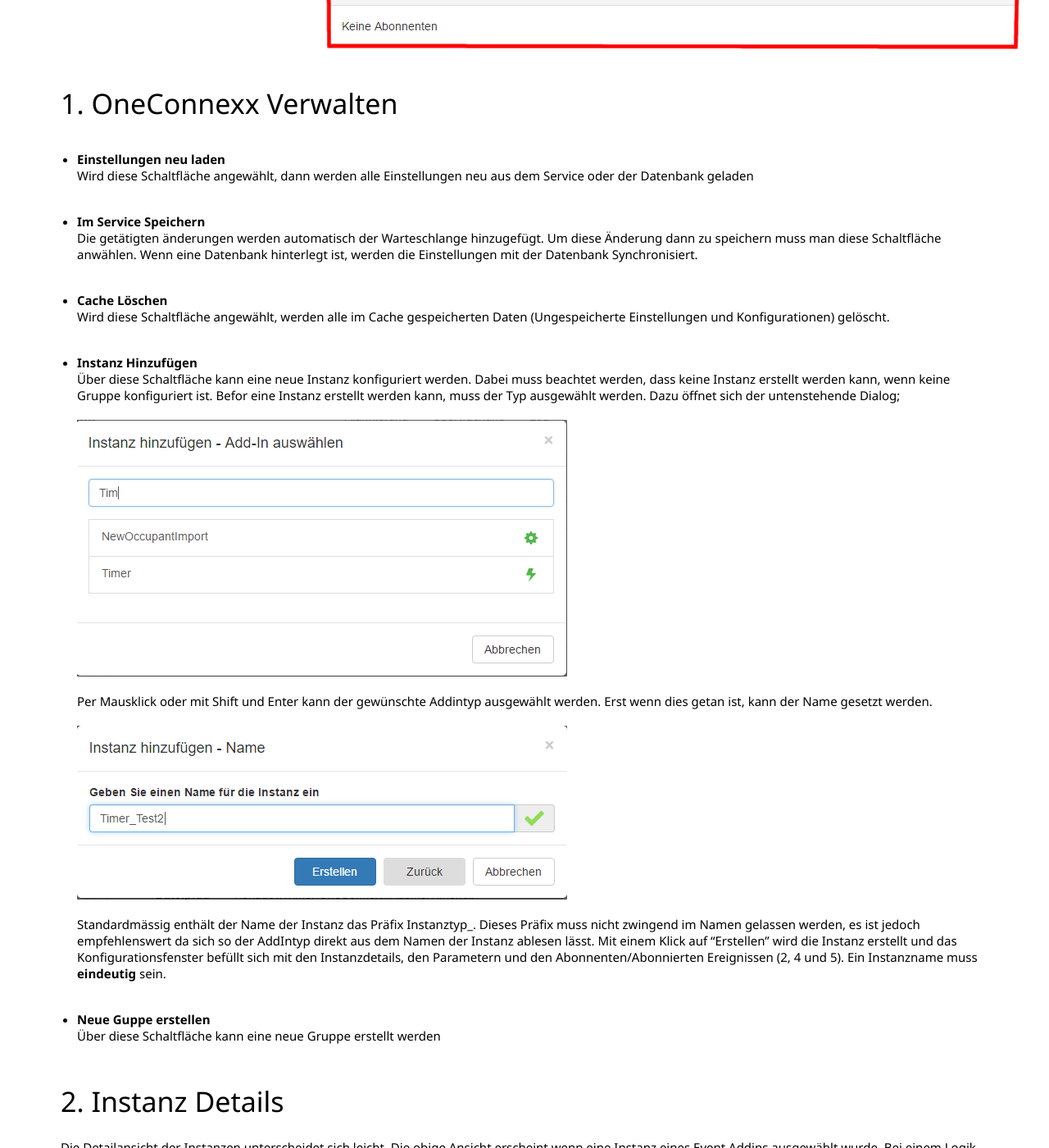
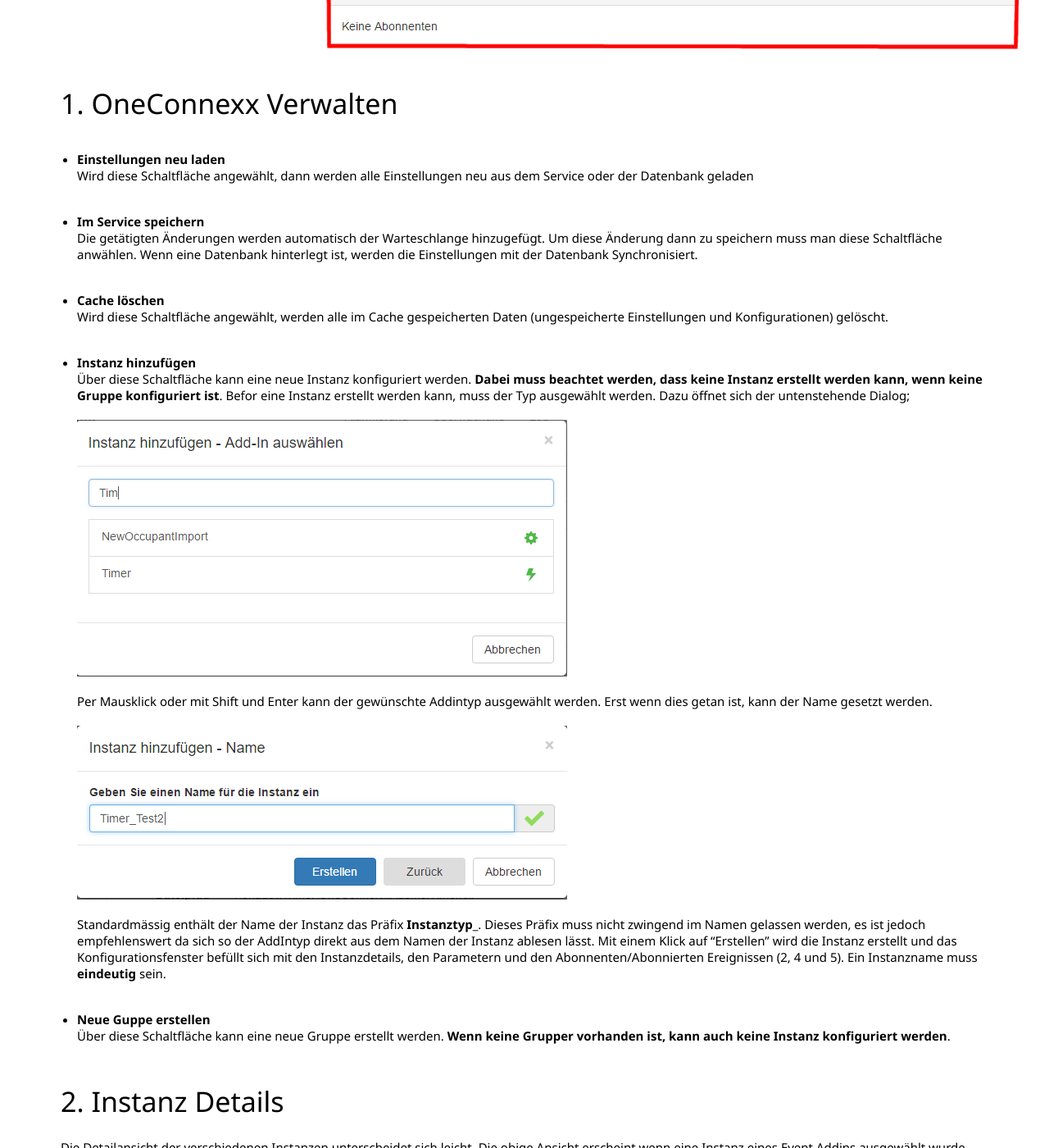
Before and after one commit to primesoft-group/oneconnexx-docs, a Jekyll site: the page built from _pages/webclient/de/konfiguration.md, in a window 1280 px wide and 1400 px high, scrolled down 1025 px. Shown: the whole window at 82% size. Built offline with Jekyll 4.4.1, drawn with Linux system fonts in a browser that asks for light colours; nearby versions of some CDN libraries; some web fonts are replaced; some of the changed text lies outside the part shown.

Commit message:
Überarbeitung Konfig site

```diff
--- a/_pages/webclient/de/konfiguration.md
+++ b/_pages/webclient/de/konfiguration.md
@@ -14,14 +14,14 @@
   * __Einstellungen neu laden__
   Wird diese Schaltfläche angewählt, dann werden alle Einstellungen neu aus dem Service oder der Datenbank geladen
 
-  * __Im Service Speichern__
-  Die getätigten änderungen werden automatisch der Warteschlange hinzugefügt. Um diese Änderung dann zu speichern muss man diese Schaltfläche anwählen. Wenn eine Datenbank hinterlegt ist, werden die Einstellungen mit der Datenbank Synchronisiert.
+  * __Im Service speichern__
+  Die getätigten Änderungen werden automatisch der Warteschlange hinzugefügt. Um diese Änderung dann zu speichern muss man diese Schaltfläche anwählen. Wenn eine Datenbank hinterlegt ist, werden die Einstellungen mit der Datenbank Synchronisiert.
 
-  * __Cache Löschen__
-  Wird diese Schaltfläche angewählt, werden alle im Cache gespeicherten Daten (Ungespeicherte Einstellungen und Konfigurationen) gelöscht.
+  * __Cache löschen__
+  Wird diese Schaltfläche angewählt, werden alle im Cache gespeicherten Daten (ungespeicherte Einstellungen und Konfigurationen) gelöscht.
 
-  * __Instanz Hinzufügen__
-  Über diese Schaltfläche kann eine neue Instanz konfiguriert werden. Dabei muss beachtet werden, dass keine Instanz erstellt werden kann, wenn keine Gruppe konfiguriert ist. Befor eine Instanz erstellt werden kann, muss der Typ ausgewählt werden. Dazu öffnet sich der untenstehende Dialog;
+  * __Instanz hinzufügen__
+  Über diese Schaltfläche kann eine neue Instanz konfiguriert werden. __Dabei muss beachtet werden, dass keine Instanz erstellt werden kann, wenn keine Gruppe konfiguriert ist__. Befor eine Instanz erstellt werden kann, muss der Typ ausgewählt werden. Dazu öffnet sich der untenstehende Dialog;
   <br /><br />
   ![X]({{ site.baseurl}}/assets/content-images/webclient/de/addnewinstance.png "Add new Instance")<br />
   <br />
@@ -29,18 +29,18 @@
   <br /><br />
   ![X]({{ site.baseurl}}/assets/content-images/webclient/de/nameinstance.png "Name new Instance")
   <br /><br />
-  Standardmässig enthält der Name der Instanz das Präfix Instanztyp_. Dieses Präfix muss nicht zwingend im Namen gelassen werden, es ist jedoch empfehlenswert da sich so der AddIntyp direkt aus dem Namen der Instanz ablesen lässt. Mit einem Klick auf "Erstellen" wird die Instanz erstellt und das Konfigurationsfenster befüllt sich mit den Instanzdetails, den Parametern und den
+  Standardmässig enthält der Name der Instanz das Präfix __Instanztyp___. Dieses Präfix muss nicht zwingend im Namen gelassen werden, es ist jedoch empfehlenswert da sich so der AddIntyp direkt aus dem Namen der Instanz ablesen lässt. Mit einem Klick auf "Erstellen" wird die Instanz erstellt und das Konfigurationsfenster befüllt sich mit den Instanzdetails, den Parametern und den
   Abonnenten/Abonnierten Ereignissen (2, 4 und 5). Ein Instanzname muss __eindeutig__ sein.
 
   * __Neue Guppe erstellen__
-  Über diese Schaltfläche kann eine neue Gruppe erstellt werden
+  Über diese Schaltfläche kann eine neue Gruppe erstellt werden. __Wenn keine Grupper vorhanden ist, kann auch keine Instanz konfiguriert werden__.
 
 ### 2. Instanz Details
-  Die Detailansicht der Instanzen unterscheidet sich leicht. Die obige Ansicht erscheint wenn eine Instanz eines Event Addins ausgewählt wurde. Bei einem Logik Addin würde diese folgendermassen Aussehen:
+  Die Detailansicht der verschiedenen Instanzen unterscheidet sich leicht. Die obige Ansicht erscheint wenn eine Instanz eines Event Addins ausgewählt wurde. Bei einem Logik Addin würde diese folgendermassen Aussehen:
   <br /><br />
   ![X]({{ site.baseurl }}/assets/content-images/webclient/de/detailviewlogicaddin.png "Instanz Detail Logik Addin")
   <br /><br />
-  Neu hinzugekommen ist der Button "Logik Starten mit Parametern".
+  Neu hinzugekommen ist der Button "Logik starten mit Parametern".
 
   * __Name__
   Über dieses Eingabefeld kann der Name ganz einfach bearbeitet werden.
@@ -72,7 +72,7 @@
   * __Ordnung nach Gruppe__
   ![X]({{ site.baseurl}}/assets/content-images/webclient/de/instancegroupbygroup.png "Grupieren nach Gruppen")
   <br /><br />
-  Sind die Instanzen nicht nach Gruppen geordnet, so kann auch keine neue Gruppe erstellt werden.
+  Sind die Instanzen nicht nach Gruppen geordnet, so kann auch keine neue Gruppe erstellt werden, die Schaltfläche dafür ist in dieser Ansicht ausgeblendet.
   * __Ordnung nach AddIntyp__
   ![X]({{ site.baseurl}}/assets/content-images/webclient/de/groupbyaddintype.png "Gupieren nach AddIntype")
 
```
Also changed, not shown: other parts of _pages/webclient/de/konfiguration.md (+2 -2 lines).
